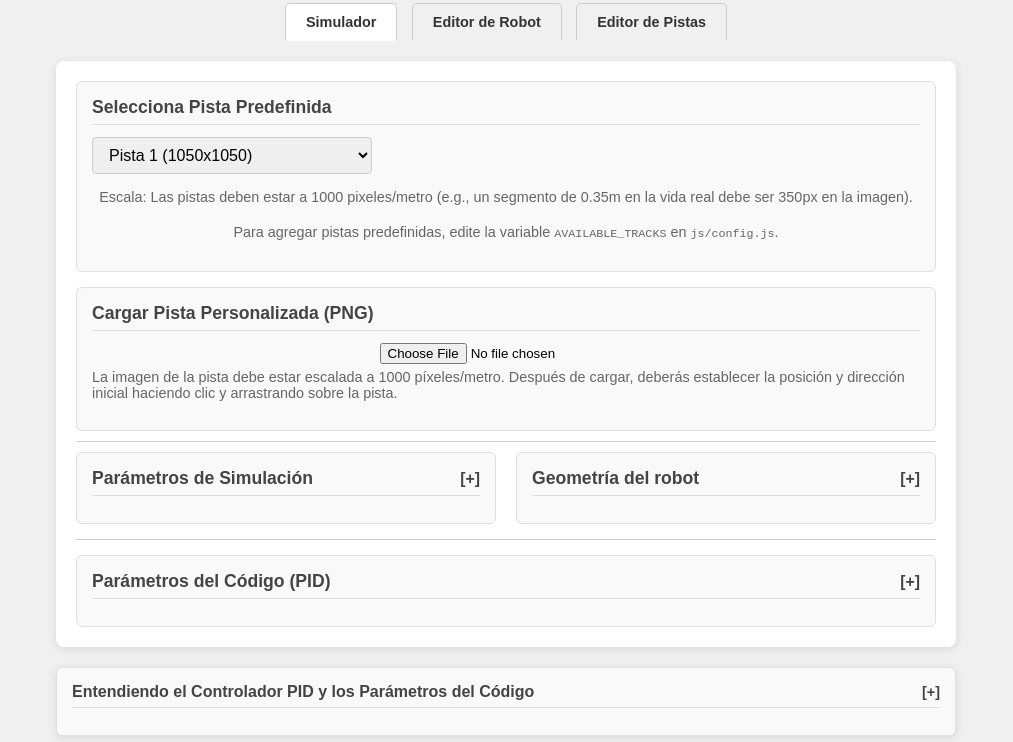
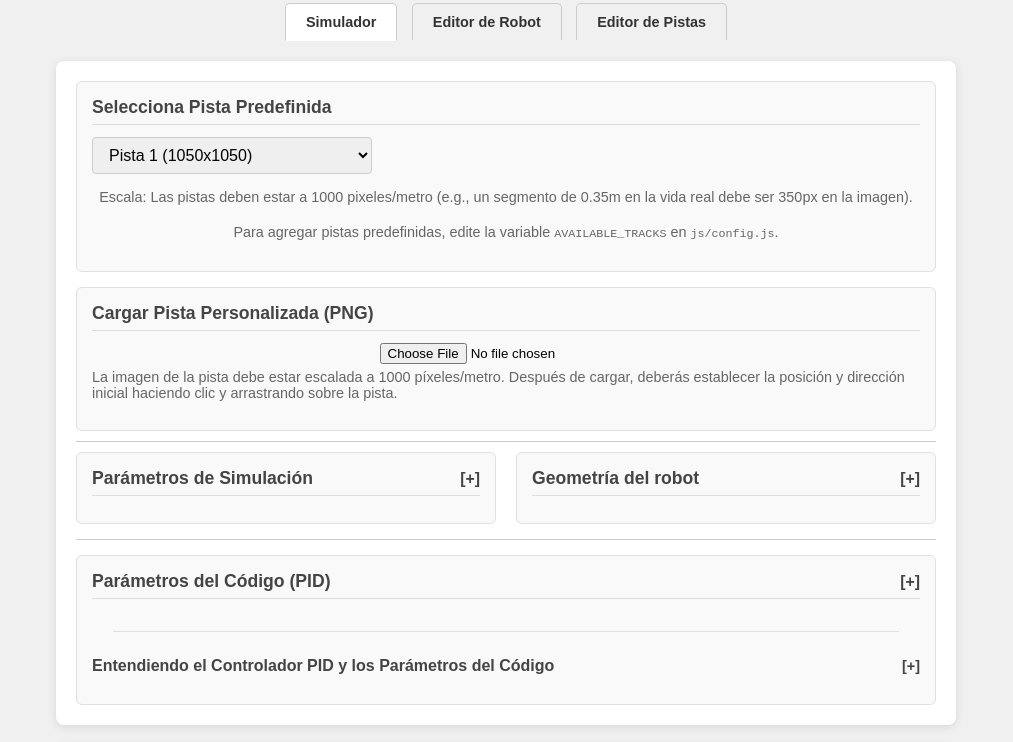
Before and after one commit to svpsteamclub/SLCSim, a plain HTML site: page index.html in a window 1280 px wide. Shown: the part 197-939 px from the top of the page, without its empty margins (134-1147 px from the left). Drawn offline with Linux system fonts and the light colour scheme.

Commit message:
update index

```diff
--- a/index.html
+++ b/index.html
@@ -79,10 +79,10 @@
                 </div>
             </div>
             <hr style="width:100%; margin: 15px 0;">
-            <div class="arduino-controls controls"> <!-- .controls here applies flex item sizing if its parent .controls-container was display:flex -->
+            <div class="arduino-controls controls">
                 <h3 class="foldable-title">Parámetros del Código (PID) <span class="fold-indicator">[+]</span></h3>
                  <div class="foldable-content" style="display: none;">
-                    <div> <!-- This div is styled by CSS to be flex row for PID params -->
+                    <div>
                         <div><label for="arduino_kp">Arduino Kp:</label><input type="number" id="arduino_kp" value="120" step="1"></div>
                         <div><label for="arduino_ki">Arduino Ki:</label><input type="number" id="arduino_ki" value="3" step="0.001"></div>
                         <div><label for="arduino_kd">Arduino Kd:</label><input type="number" id="arduino_kd" value="15" step="0.1"></div>
@@ -90,11 +90,10 @@
                         <div><label for="arduino_integralMax">INTEGRAL_MAX:</label><input type="number" id="arduino_integralMax" value="250" step="1.0"></div>
                     </div>
                 </div>
-            </div>
-        </div> <!-- END OF Main controls-container for simulator options -->
 
-        <!-- PID Explanation section - uses .foldable-container for full-width block styling -->
-        <div class="pid-explanation-container foldable-container controls"> <!-- Added .controls for card style, CSS will override flex sizing -->
+                <!-- MOVED PID EXPLANATION HERE -->
+                <hr class="internal-separator">
+                <div class="pid-explanation-inner-container">
                     <h4 class="foldable-title">Entendiendo el Controlador PID y los Parámetros del Código <span class="fold-indicator">[+]</span></h4>
                     <div class="foldable-content" style="display: none;">
                         <p>El robot utiliza un controlador <strong>PID (Proporcional-Integral-Derivativo)</strong> para seguir la línea. El objetivo es minimizar el "error", que es la desviación del robot del centro de la línea, calculado a partir de los sensores frontales.</p>
@@ -120,8 +119,12 @@
                         <p>Si el robot pierde completamente la línea (todos los sensores en blanco), el error PID se establece a un valor grande (positivo o negativo, dependiendo de la última dirección conocida de la línea) para forzar un giro e intentar reencontrarla. Ya no existe una lógica de "recuperación" separada.</p>
                     </div>
                 </div>
+            </div> <!-- End of arduino-controls -->
 
-        <div class="controls-container"> <!-- Buttons and Info need their own .controls-container to be centered -->
+             <!-- The <hr> that was between arduino-controls and pid-explanation is now GONE from here -->
+        </div> <!-- END OF Main controls-container for simulator options -->
+
+        <div class="controls-container"> <!-- Buttons and Info in their own centered container -->
             <div class="buttons">
                 <button id="startButton">Simular</button>
                 <button id="stopButton">Detener</button>
@@ -178,14 +181,12 @@
             <h3 class="foldable-title">¿Cómo Funciona el Robot Seguidor de Líneas? <span class="fold-indicator">[+]</span></h3>
             <div class="foldable-content" style="display: none;">
                 <p>El robot seguidor de líneas está diseñado para seguir una trayectoria marcada...</p>
-                <!-- ... (Full explanation) ... -->
             </div>
         </div>
         <div class="controls-container explanation-section foldable-container">
             <h3 class="foldable-title">¿Cómo Usar el Simulador? <span class="fold-indicator">[+]</span></h3>
             <div class="foldable-content" style="display: none;">
                 <p>Este simulador te permite experimentar con diferentes configuraciones...</p>
-                <!-- ... (Full explanation) ... -->
             </div>
         </div>
     </div> <!-- End of #simulatorContent -->
--- a/style.css
+++ b/style.css
@@ -38,7 +38,6 @@ body {
     min-width: 0;
 }
 
-/* Common style for main content blocks like control groups and explanation sections */
 .controls-container,
 .foldable-container {
     background-color: #fff;
@@ -46,10 +45,10 @@ body {
     border-radius: 8px;
     box-shadow: 0 2px 10px rgba(0,0,0,0.1);
     margin-bottom: 20px;
-    width: 90%; /* Default width for these blocks */
-    max-width: 900px; /* Consistent max width */
-    margin-left: auto;   /* Centers the container */
-    margin-right: auto;  /* Centers the container */
+    width: 90%;
+    max-width: 900px;
+    margin-left: auto;
+    margin-right: auto;
     box-sizing: border-box;
 }
 
@@ -77,7 +76,6 @@ body {
 
 .main-controls { display: flex; flex-wrap: wrap; gap: 20px; margin-bottom: 15px; justify-content: space-around; }
 
-/* General .controls style for inner control groups (e.g., sim-controls, robot-geometry-controls) */
 .controls {
     display: flex;
     flex-direction: column;
@@ -86,24 +84,22 @@ body {
     border: 1px solid #e0e0e0;
     border-radius: 6px;
     background-color: #f9f9f9;
-    flex: 1 1 280px; /* Makes it a flex item that can grow/shrink, with a basis of 280px */
-    min-width: 250px; /* Minimum width when it's a flex item */
+    flex: 1 1 280px;
+    min-width: 250px;
     box-sizing: border-box;
 }
 
-/* Specific override for the PID explanation section when it also has .controls and .foldable-container */
-/* This aims to make it behave like a full-width block rather than a smaller flex item */
-.pid-explanation-container.controls.foldable-container {
-    flex-grow: 0;     /* Do not grow as a flex item beyond its width/max-width */
-    flex-shrink: 0;   /* Do not shrink as a flex item if space is tight */
-    flex-basis: auto; /* Let width/max-width define its size primarily */
-    /* width, max-width, margin-left/right are inherited from .foldable-container or .controls-container */
-    min-width: 0;     /* Override min-width from .controls, allow it to be its full defined width */
-}
+/* REMOVED the specific override for .pid-explanation-container.controls.foldable-container
+   as it's no longer needed if the HTML structure is correct (i.e., it won't have .controls and .foldable-container
+   if it's just an inner part of .arduino-controls)
+*/
 
 
 .controls h3 { margin-top: 0; margin-bottom: 12px; font-size: 1.1em; color: #444; border-bottom: 1px solid #ddd; padding-bottom: 6px; width: 100%; }
-.controls h4 { margin-top: 0; margin-bottom: 12px; font-size: 1.0em; color: #444; border-bottom: 1px solid #ddd; padding-bottom: 6px; width: 100%; }
+.controls h4 { margin-top: 0; margin-bottom: 12px; font-size: 1.0em; color: #444; /*border-bottom: 1px solid #ddd;*/ padding-bottom: 6px; width: 100%; }
+/* Removed border-bottom from generic h4, can be added specifically if needed */
+
+
 .controls label { margin-bottom: 4px; font-weight: bold; font-size: 0.9em; color: #555; display: block; }
 
 .controls input[type="number"],
@@ -140,6 +136,22 @@ input[readonly] { background-color: #e9ecef; opacity: 1; cursor: not-allowed; }
     padding-left: 0px; padding-right: 0px;
 }
 .track-selection p { text-align: center; }
+
+/* Styling for the PID explanation when it's inside .arduino-controls */
+.arduino-controls .pid-explanation-inner-container {
+    margin-top: 15px; /* Space above it */
+    width: 100%; /* Take full width of its parent card */
+}
+.arduino-controls .pid-explanation-inner-container h4.foldable-title {
+    border-bottom: none; /* Remove double border */
+    font-size: 1.0em; /* Match other h4 if needed */
+    padding-bottom: 2px;
+}
+.arduino-controls .pid-explanation-inner-container .foldable-content p,
+.arduino-controls .pid-explanation-inner-container .foldable-content ul {
+    text-align: left;
+    font-size: 0.9em; /* Match other paragraph text */
+}
 
 
 .buttons { text-align: center; margin-bottom: 15px; padding-top: 10px; }
@@ -178,8 +190,8 @@ button:active:not(:disabled), .button-like-label:active { transform: translateY(
 #toggleEraseModeButton:hover:not(:disabled) {
     background-color: #31b0d5;
 }
-#toggleEraseModeButton.active-erase { /* Style for when erase mode button is active via JS class */
-    background-color: #d9534f; /* Reddish */
+#toggleEraseModeButton.active-erase {
+    background-color: #d9534f;
     border-color: #d43f3a;
 }
 
@@ -205,6 +217,8 @@ button:disabled {
 }
 
 hr { border: 0; height: 1px; background: #ccc; margin: 20px 0; }
+hr.internal-separator { margin-top: 20px; margin-bottom:10px; width: 95%; background: #e0e0e0; margin-left:auto; margin-right:auto;}
+
 
 .info { background-color: #e9e9e9; padding: 10px; border-radius: 6px; display: flex; flex-wrap: wrap; justify-content: space-around; align-items: flex-end; }
 .info-item { display: flex; flex-direction: column; align-items: center; margin: 5px 8px; min-width: 60px; }
@@ -249,7 +263,6 @@ hr { border: 0; height: 1px; background: #ccc; margin: 20px 0; }
 #trackPartsPalette img:hover { border-color: #aaa; }
 
 .custom-track-controls { align-items: center; }
-/* .custom-track-controls p is now handled by .controls p */
 
 .track-editor-file-controls, .track-editor-grid-controls {
     display: flex; flex-wrap: wrap; align-items: center; gap: 10px; margin-bottom: 15px;
```
Lines whose indentation alone changed are shown as unchanged.
